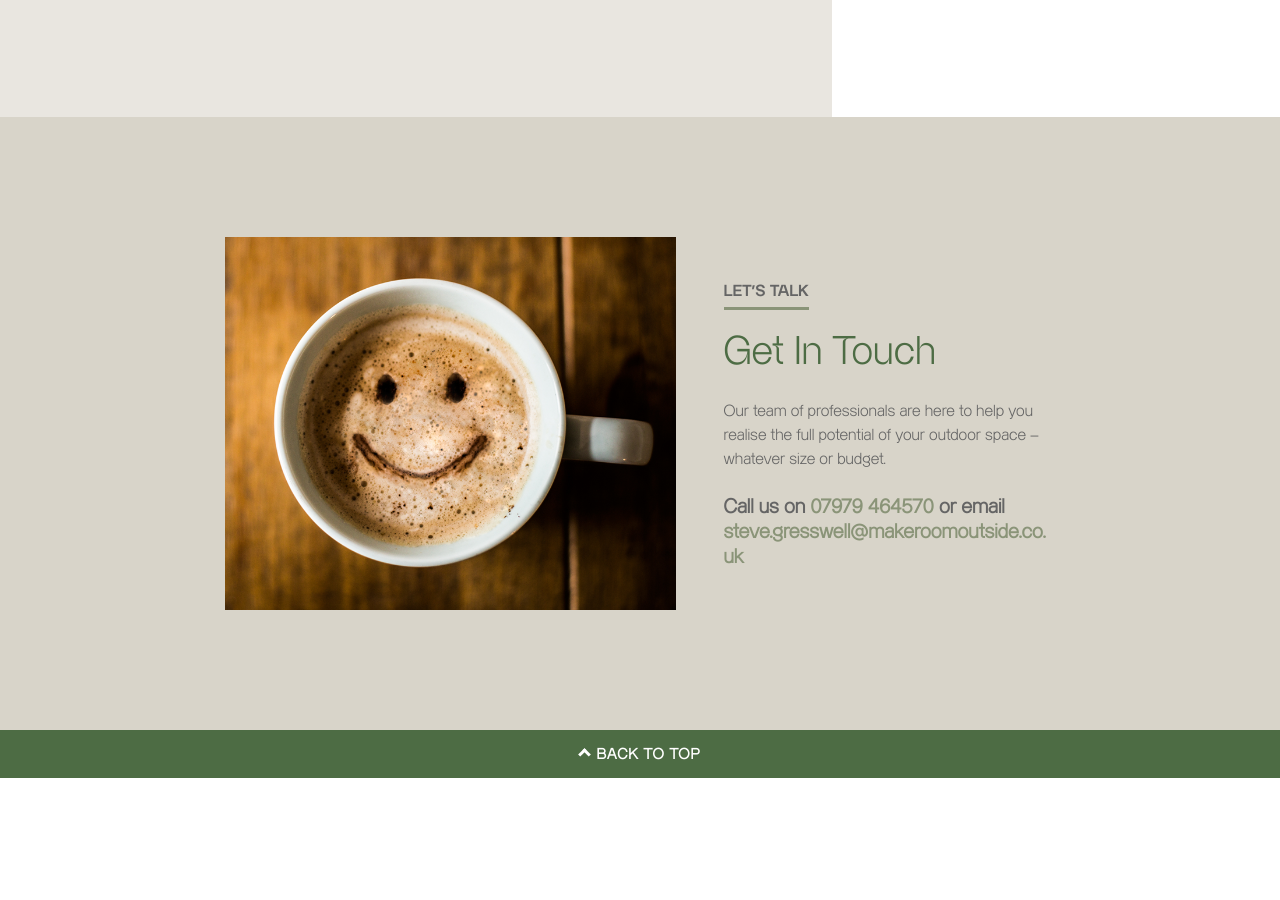
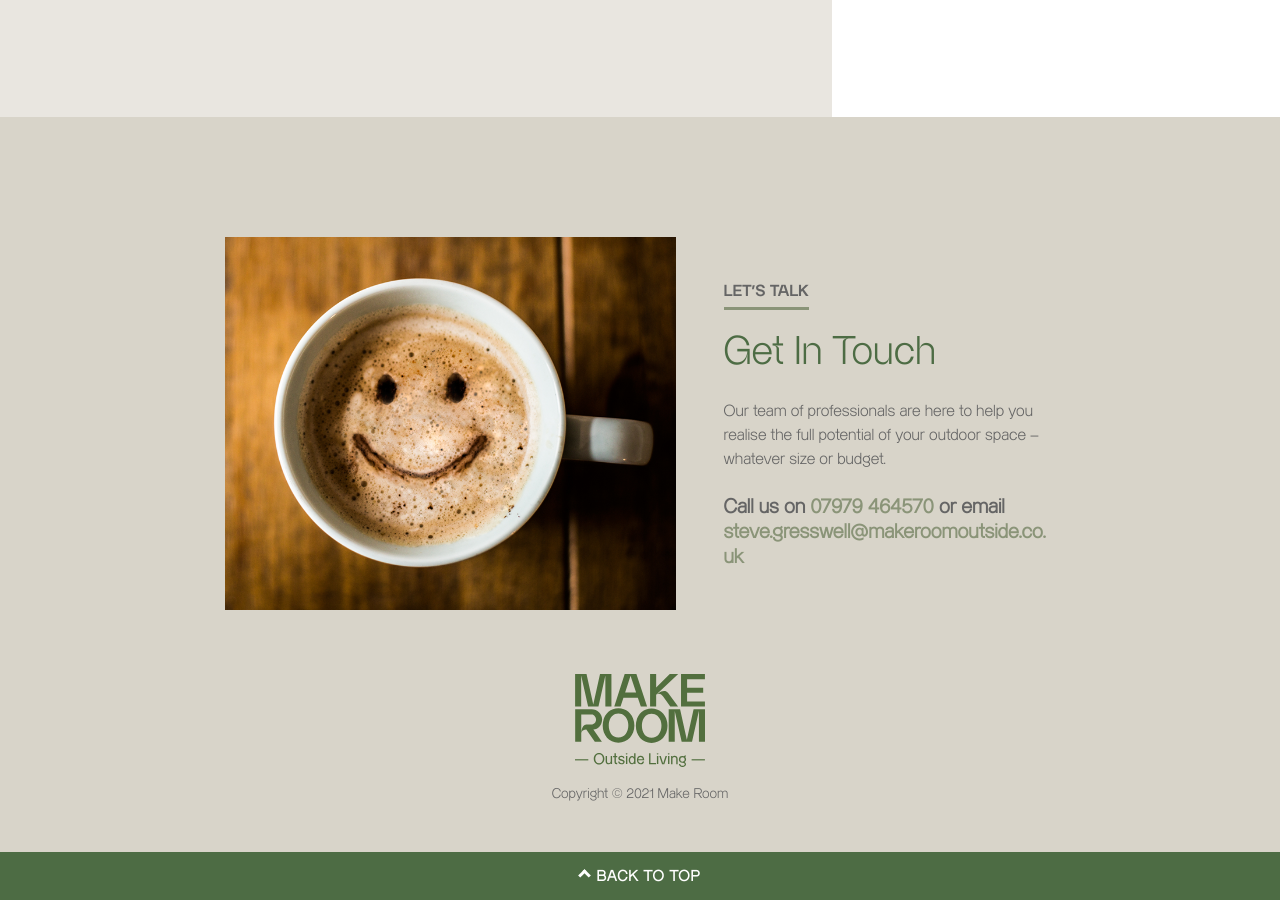
Before and after one commit to devilray77/devilray77.github.io, a plain HTML site: page index.html in a window 1280 px wide. Shown: the part 4361-5261 px from the top of the page. Before the commit the page ends 5139 px from the top, so only its background shows below. Drawn offline with nearby package versions, Linux system fonts and the light colour scheme; some packages are replaced by stand-ins of ours.

Commit message:
Footer Logo

```diff
--- a/assets/custom.css
+++ b/assets/custom.css
@@ -61,6 +61,10 @@ a { transition: .4s; text-decoration: none; color: var(--burgundy);}
 a:hover {
     color: var(--burgundy);
     text-decoration: underline;
+}
+
+.footer-logo {
+    width:130px;
 }
 
 .btn-primary {
--- a/index.html
+++ b/index.html
@@ -392,7 +392,7 @@
     </section>
 
     <section class="bg-cream-50" id="contact">
-        <div class="section-padding">
+        <div class="section-padding pb-5">
             <div class="container text-center">
                 <div class="row align-items-center justify-content-center">
                     <div class="col-lg-5 image">
@@ -413,6 +413,8 @@
                         </div>
                     </div>
                 </div>
+                <img src="/assets/img/logo-green.svg" alt="Make Room Logo" class="footer-logo py-3 mt-5" />
+                <p class="mb-0 small">Copyright &copy; <script>document.write(new Date().getFullYear())</script> Make Room</p>
             </div>
         </div>
     </section>
```
Also changed, not shown: assets/img/logo-green.svg (added).
